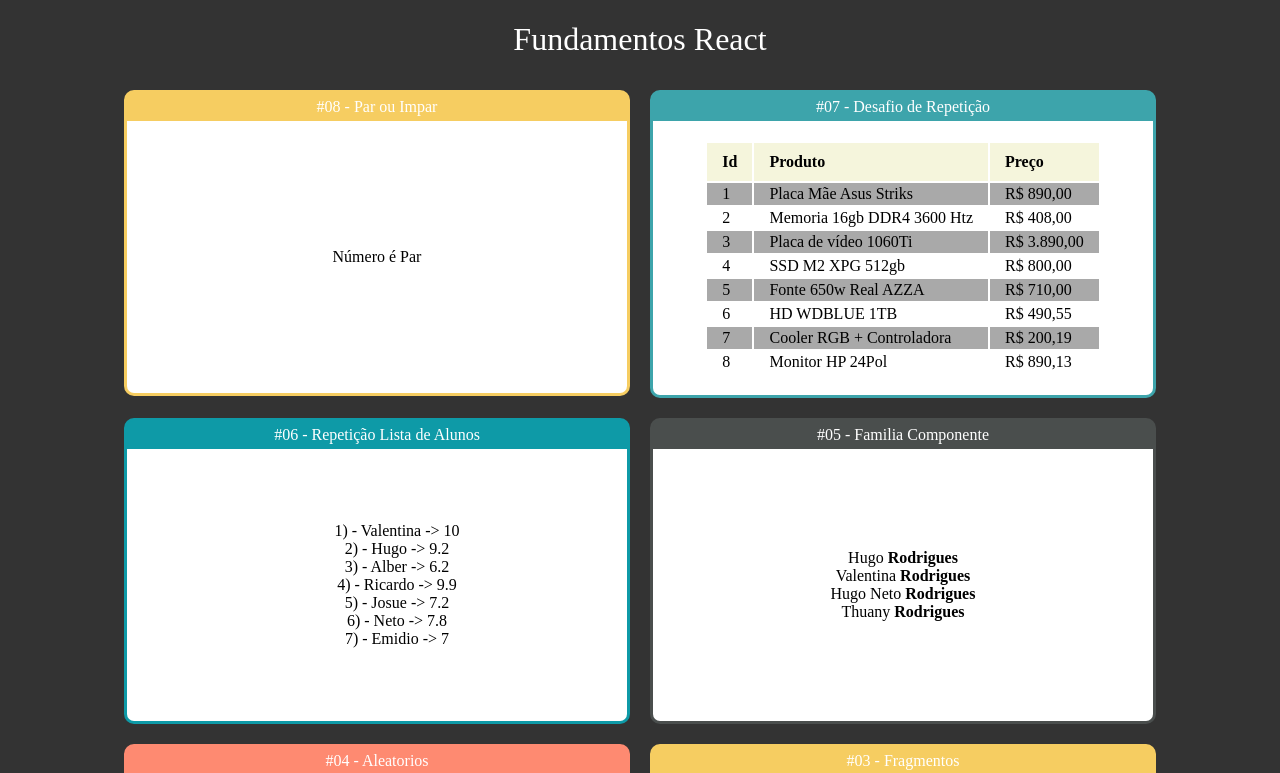
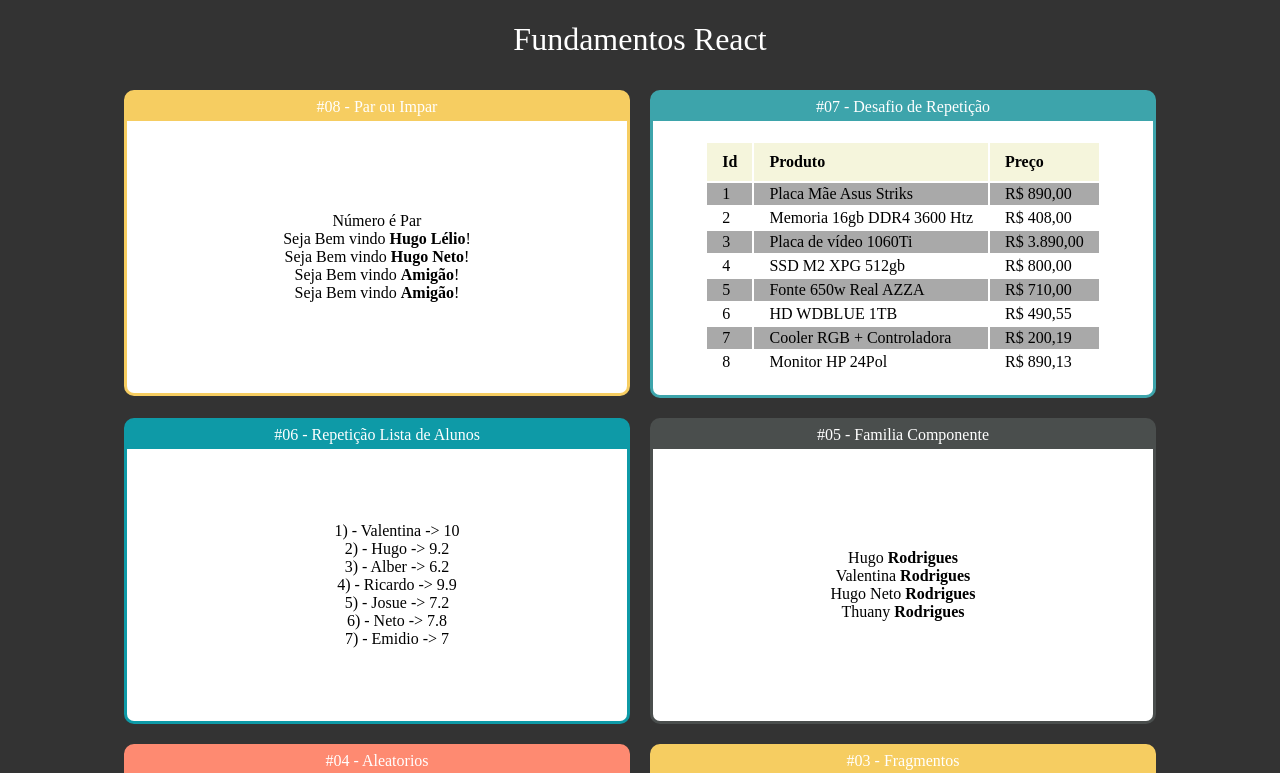
Before and after one commit to hugolrjdev/reactStudant, a React (Create React App) app in the folder fundamentos-react/: page / in a window 1280 px wide. Shown: the top 773 px of the page. Built offline with nearby package versions, Linux system fonts and the light colour scheme.

Commit message:
condicional render

```diff
--- a/fundamentos-react/src/App.jsx
+++ b/fundamentos-react/src/App.jsx
@@ -1,5 +1,6 @@
 /* eslint-disable import/no-anonymous-default-export */
 import './App.css';
+
 import ParouImpar from './componentes/condicional/ParouImpar';
 import TabelaDeProdutos from './componentes/repeticao/TabelaDeProdutos';
 import ListaAlunos from './componentes/repeticao/ListaAlunos';
@@ -11,6 +12,7 @@
 import Familia from './componentes/basicos/Familia';
 import FamiliaMenbro from './componentes/basicos/FamiliaMenbro';
 import React from "react";
+import UsuarioInfo from './componentes/condicional/UsuarioInfo';
 
 const user = "Hugo Lélio";
 
@@ -24,6 +26,10 @@
 
             <Card titulo="#08 - Par ou Impar" color="#f6cd61">
                 <ParouImpar numero="18"/>
+                <UsuarioInfo usuario={{nome: 'Hugo Lélio'}} />
+                <UsuarioInfo usuario={{nome: 'Hugo Neto'}} />
+                <UsuarioInfo usuario={{email: 'Hugo Neto'}} />
+                <UsuarioInfo usuario={{}} />
             </Card>
 
             <Card titulo="#07 - Desafio de Repetição" color="#3da4ab">
--- /dev/null
+++ b/fundamentos-react/src/componentes/condicional/If.js
@@ -0,0 +1,12 @@
+/* eslint-disable import/no-anonymous-default-export */
+/* <if test={expressao ex aluno.nota >= 7}>
+    <span>...</span>
+    <span>...</span>
+    <span>...</span>
+</if> */
+
+export default props=>{
+    if(props.test) {
+        return props.children;
+    } else { return false }
+}
--- /dev/null
+++ b/fundamentos-react/src/componentes/condicional/UsuarioInfo.jsx
@@ -0,0 +1,18 @@
+/* eslint-disable import/no-anonymous-default-export */
+/* eslint-disable no-undef */
+import React from "react";
+import If from "./If";
+
+export default props=>{
+    const usuario = props.usuario || {};
+    return(
+        <div>
+            <If test={usuario && usuario.nome}>
+                Seja Bem vindo <strong>{props.usuario.nome}</strong>!
+            </If>
+            <If test={!usuario || !usuario.nome}>
+                Seja Bem vindo <strong>Amigão</strong>!
+            </If>
+        </div>
+    );
+}
```
